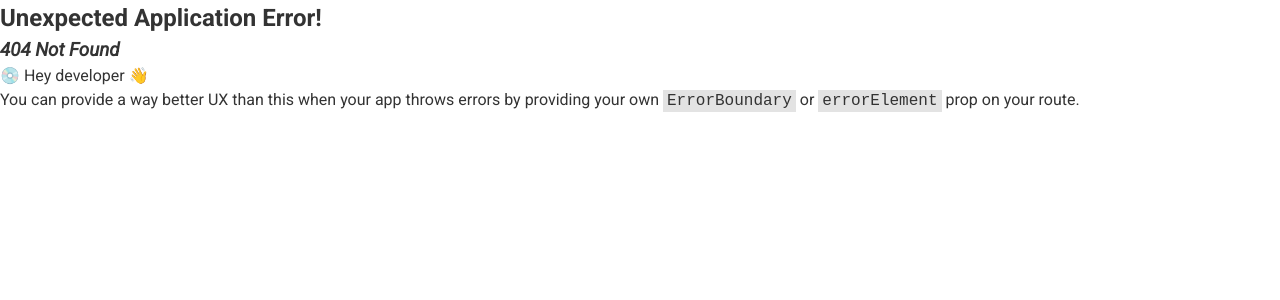
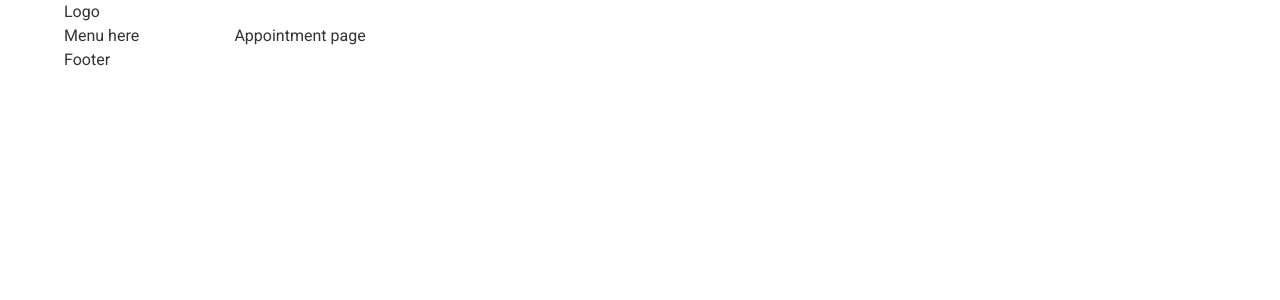
Before and after one commit to sumon766/doctor-appointment, a React (Create React App) app: page /appointment in a window 1280 px wide. Before the commit this address had no page. Shown: the top 300 px of the page. Built offline with nearby package versions, Linux system fonts and the light colour scheme.

Commit message:
Appointment frontend design

```diff
--- a/src/App.js
+++ b/src/App.js
@@ -8,7 +8,7 @@ import {
   createRoutesFromElements,
 } from "react-router-dom";
 import RootLayout from "./Layout/RootLayout";
-import ContactPage from "./components/pages/ContactPage";
+import Appointment from "./components/pages/Appointment";
 import MainPage from "./components/pages/MainPage";
 import SingleDoctorPage from "./components/pages/SingleDoctorPage";
 
@@ -17,7 +17,7 @@ export const router = createBrowserRouter(
     <Route path="/" element={<RootLayout />}>
       <Route index element={<MainPage />} />
       <Route path="/doctors/:id" element={<SingleDoctorPage />} />
-      <Route path="/contact" element={<ContactPage />} />
+      <Route path="/appointment" element={<Appointment />} />
     </Route>
   )
 );
--- /dev/null
+++ b/src/components/pages/Appointment.js
@@ -0,0 +1,16 @@
+import React from "react";
+import s from "./MainPage.module.scss";
+import "./Appointment.css";
+
+function Appointment() {
+  return (
+    <div className={`${s["main-page"]} row`}>
+      <div className={s["side-menu"]}>Menu here</div>
+      <div className={s["main-content"]}>
+        <div>Appointment page</div>
+      </div>
+    </div>
+  );
+}
+
+export default Appointment;
--- a/src/components/pages/ContactPage.js
+++ /dev/null
@@ -1,7 +0,0 @@
-import React from "react";
-
-function ContactPage() {
-  return <div>ContactPage</div>;
-}
-
-export default ContactPage;
```
Also changed, not shown: src/components/pages/Appointment.css (added).
